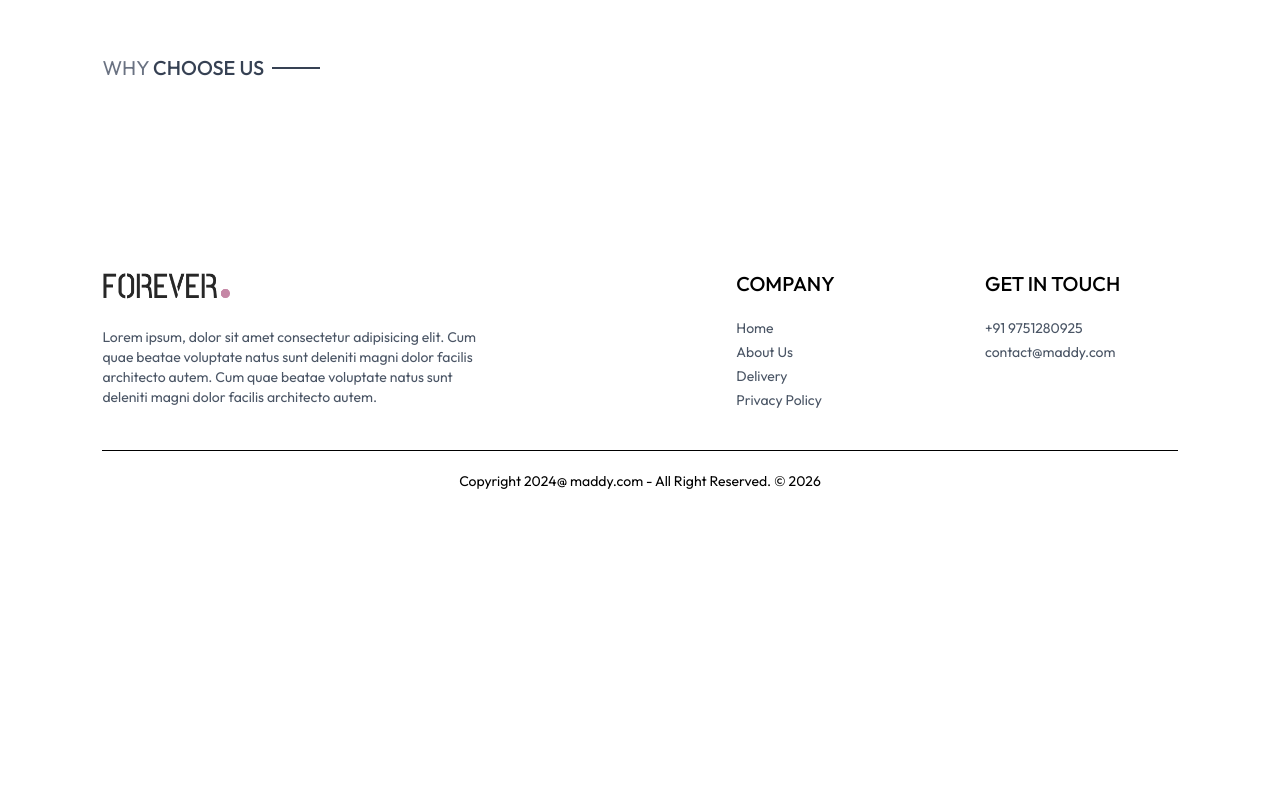
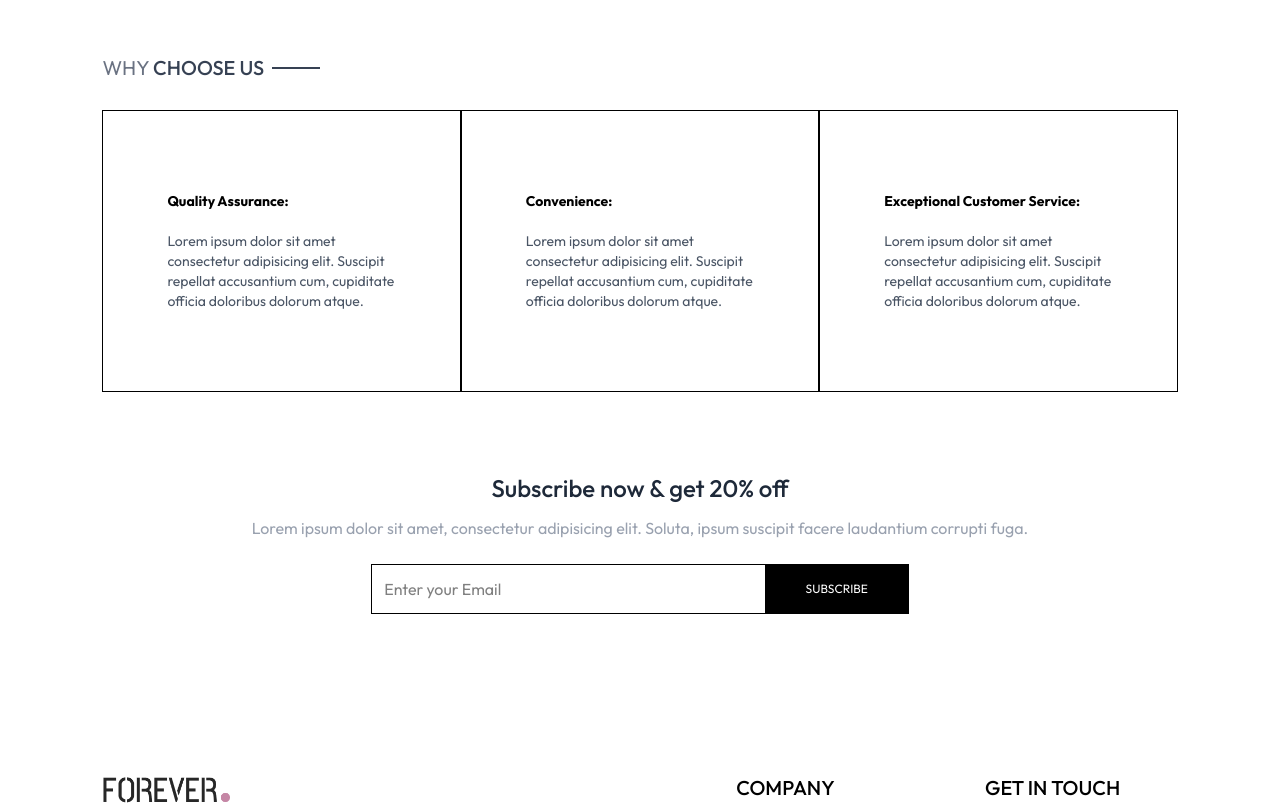
Before and after one commit to Madhavan-M07/Ecommerce_FullStack, a React (Vite) app in the folder frontend/: page /about in a window 1280 px wide. Shown: the part 657-1468 px from the top of the page. Before the commit the page ends 1168 px from the top, so only its background shows below. Built offline with nearby package versions, Linux system fonts and the light colour scheme.

Commit message:
feat:contact page creation and frontend pages all the creation done

```diff
--- a/frontend/src/pages/About.jsx
+++ b/frontend/src/pages/About.jsx
@@ -1,6 +1,7 @@
 import React from "react";
 import Title from "../components/Title";
 import { assets } from "../assets/assets";
+import Newsletterbox from "../components/NewsletterBox";
 
 const About = () => {
   return (
@@ -39,7 +40,30 @@
       <div className="text-xl py-4 ">
         <Title text1={"WHY "} text2={" CHOOSE US"} />
       </div>
-
+      <div className="flex flex-col md:flex-row text-sm mb-20 ">
+        <div className="border px-10 md:px-16 py-8 sm:py-20 flex flex-col gap-5">
+          <b>Quality Assurance:</b>
+          <p className="text-gray-600">
+            Lorem ipsum dolor sit amet consectetur adipisicing elit. Suscipit
+            repellat accusantium cum, cupiditate officia doloribus dolorum atque.
+          </p>
+        </div>
+        <div className="border px-10 md:px-16 py-8 sm:py-20 flex flex-col gap-5">
+          <b>Convenience:</b>
+          <p className="text-gray-600">
+            Lorem ipsum dolor sit amet consectetur adipisicing elit. Suscipit
+            repellat accusantium cum, cupiditate officia doloribus dolorum atque.
+          </p>
+        </div>
+           <div className="border px-10 md:px-16 py-8 sm:py-20 flex flex-col gap-5">
+          <b>Exceptional Customer Service:</b>
+          <p className="text-gray-600">
+            Lorem ipsum dolor sit amet consectetur adipisicing elit. Suscipit
+            repellat accusantium cum, cupiditate officia doloribus dolorum atque.
+          </p>
+        </div>
+      </div>
+      <Newsletterbox />
     </div>
   );
 };
--- a/frontend/src/pages/Contact.jsx
+++ b/frontend/src/pages/Contact.jsx
@@ -1,8 +1,31 @@
 import React from 'react'
+import Title from '../components/Title'
+import { assets } from '../assets/assets'
+import Newsletterbox from '../components/NewsletterBox'
 
 const Contact = () => {
   return (
-    <div>Contact</div>
+    <div>
+
+      <div className='text-center text-2xl pt-10 border-t'>
+        <Title text1={' CONTACT '} text2={' US '} />
+      </div>
+      <div className='my-10 flex flex-col justify-center md:flex-row gap-10 mb-28'>
+        <img className='w-full md:max-w-[480px]' src={assets.contact_img} alt='' />
+        <div className='flex flex-col justify-center items-start gap-6'>
+          <p className='font-semibold text-xl text-gray-600'>Our Store</p>
+          <p className='text-gray-500'>547087 Maddy's Street <br /> Suite 350, Washington, USA</p>
+          <p className='text-gray-500'>Tel:(415) 969-097 <br />maddy_product@personal.com</p>
+          <p className='font-semibold text-xl text-gray-600'>Careers at Forever</p>
+          <p className='text-gray-500'>Learn more about our teams and job openings.</p>
+          <button className='border border-black px-8 py-4 text-sm hover:bg-black hover:text-white transition-all duration-500'>Explore Jobs </button>
+        </div>
+
+      </div>
+
+      <Newsletterbox />
+
+    </div>
   )
 }
 
```
